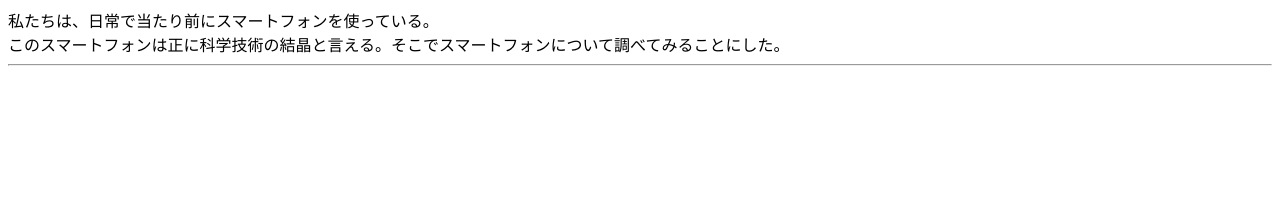
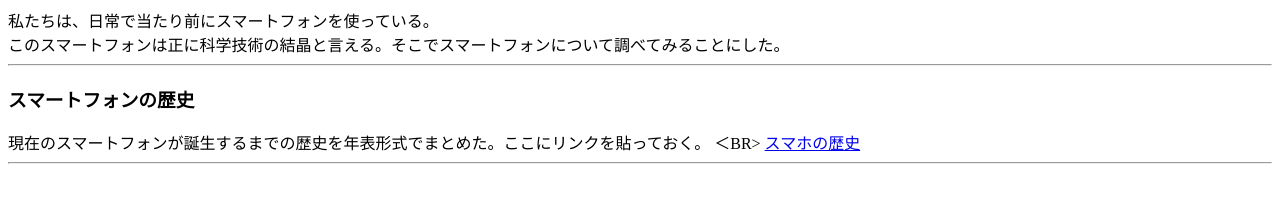
Before and after one commit to shinoism/shinoism.github.io, a plain HTML site: page cl2020.html in a window 1280 px wide. Drawn offline with Linux system fonts and the light colour scheme.

Commit message:
Update cl2020.html

```diff
--- a/cl2020.html
+++ b/cl2020.html
@@ -8,4 +8,10 @@
     このスマートフォンは正に科学技術の結晶と言える。そこでスマートフォンについて調べてみることにした。
       <HR>
         <P>
+          <H3>スマートフォンの歴史</H3>
+          現在のスマートフォンが誕生するまでの歴史を年表形式でまとめた。ここにリンクを貼っておく。
+          ＜BR>
+          <A HREF=" ">スマホの歴史</A>
+       <HR>
+
 </HTML>
```
